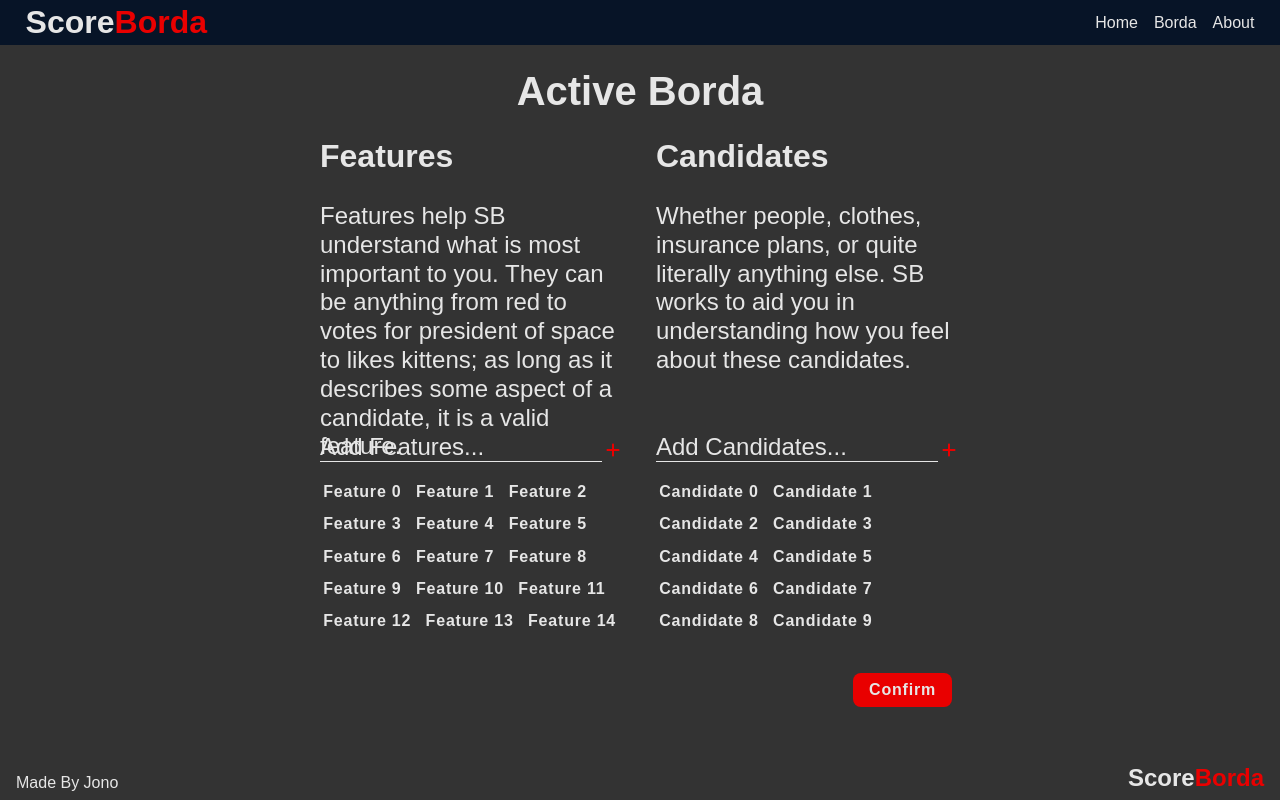
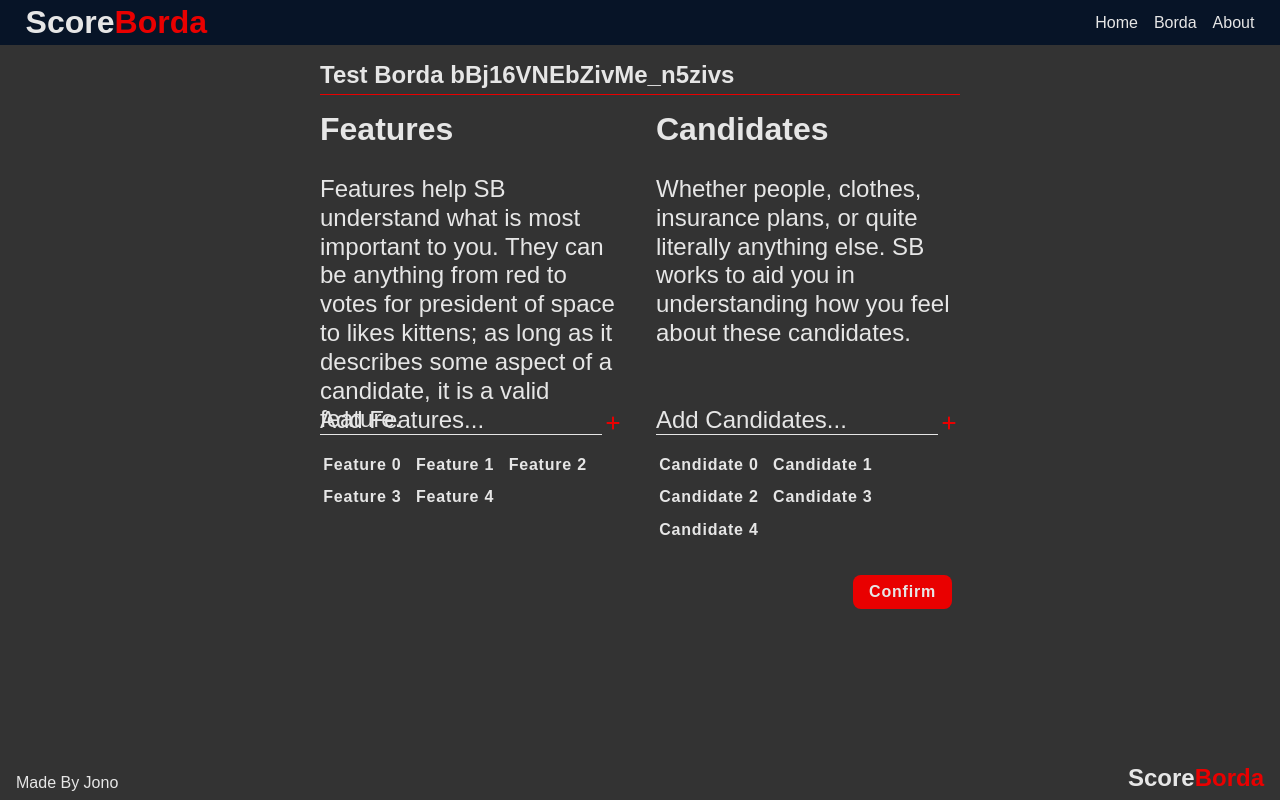
Before and after one commit to JonoAugustine/ScoreBorda, a Next.js app: page /borda in a window 1280 px wide. Built offline with nearby package versions, Linux system fonts and the light colour scheme.

Commit message:
feat: add nanoid for unique ID generation and refactor Borda structure

```diff
--- a/package.json
+++ b/package.json
@@ -15,6 +15,7 @@
     "@fortawesome/fontawesome-svg-core": "^6.7.2",
     "@fortawesome/free-solid-svg-icons": "^6.7.2",
     "@fortawesome/react-fontawesome": "^0.2.2",
+    "nanoid": "^5.1.5",
     "next": "15.2.4",
     "react": "^19.1.0",
     "react-dom": "^19.0.0"
--- a/src/app/(site)/borda/layout.tsx
+++ b/src/app/(site)/borda/layout.tsx
@@ -1,35 +1,17 @@
 "use client"
 
-import { BordaStage } from "@/state/Borda"
+import { Borda, testBorda } from "@/state/Borda"
 import BordaProvider from "@/state/BordaContext"
 import { useState } from "react"
 
 export default function BordaLayout(props: any) {
-  const [testBorda] = useState(
-    (() => {
-      const zeroArray = [0]
-      while (zeroArray.length < 30) {
-        zeroArray.push(0)
-      }
-      return {
-        stage: BordaStage.SETUP,
-        features: zeroArray.map((_, i) => ({
-          name: `Feature ${i}`,
-          score: 0,
-        })),
-        candidates: zeroArray.map((_, i) => ({
-          name: `Candidate ${i}`,
-          featureScores: zeroArray,
-          score: 0,
-        })),
-      }
-    })()
-  )
+  const [borda] = useState<Borda>(testBorda())
+
   return (
-    <BordaProvider borda={testBorda}>
+    <BordaProvider borda={borda}>
       <div className="page borda">
         <header className="borda-header">
-          <h2>Active Borda</h2>
+          <h1>{borda.name}</h1>
         </header>
         {props.children}
       </div>
--- a/src/app/(site)/borda/page.tsx
+++ b/src/app/(site)/borda/page.tsx
@@ -1,29 +1,29 @@
 "use client"
 
 import { EntitySetup, FeatureCalibration } from "@/Screens"
-import { BordaStage } from "@/state/Borda"
+import { Borda, BordaStage } from "@/state/Borda"
 import { BordaCtx, BordaDispatchCtx } from "@/state/BordaContext"
 import { Feature } from "@/state/BordaEntities"
 import { BordaIterable } from "@/state/BordaIterable"
-import { useContext, useEffect } from "react"
+import { BordaAction } from "@/state/BordaReducer"
+import { Dispatch, useContext, useEffect } from "react"
 
 export default function BordaPage() {
   const borda = useContext(BordaCtx)!
-  const dispatch = useContext(BordaDispatchCtx)!
+  const dispatch: Dispatch<BordaAction> = useContext(BordaDispatchCtx)!
 
   useEffect(() => console.log(borda), [borda])
 
+  return ScreenController(borda, dispatch)
+}
+
+/** Renders the appropriate borda screen based on the state. */
+function ScreenController(borda: Borda, dispatch: React.Dispatch<any>) {
   const confirm = () => dispatch({ type: "NEXT_STATE" })
   const back = () => dispatch({ type: "LAST_STATE" })
   const reset = () => dispatch({ type: "RESET" })
 
-  /**
-   * Renders the appropriate borda screen based on the round state.
-   *
-   * @param {string} state - The current state of the round
-   */
-  const renderState = (state: BordaStage) => {
-    switch (state) {
+  switch (borda.stage) {
     case BordaStage.CALIBRATION:
       return (
         <FeatureCalibration
@@ -38,7 +38,6 @@ export default function BordaPage() {
           cancel={back}
           restart={() => {
             dispatch({ type: "RESET" })
-
           }}
         />
       )
@@ -73,13 +72,10 @@ export default function BordaPage() {
     default:
       return (
         <div>
-            <h1>Unknown state: {state}</h1>
+          <h1>Unknown state: {borda.stage}</h1>
           <button onClick={back}>back</button>
           <button onClick={reset}>Reset</button>
         </div>
       )
   }
 }
-
-  return renderState(borda.stage)
-}
--- a/src/state/Borda.tsx
+++ b/src/state/Borda.tsx
@@ -1,3 +1,4 @@
+import { nanoid } from "nanoid"
 import { Candidate, Feature } from "./BordaEntities"
 
 export const enum BordaStage {
@@ -8,7 +9,34 @@ export const enum BordaStage {
 }
 
 export type Borda = {
+  _id: string
+  date: Date
+  name: string
   features: Feature[]
   candidates: Candidate[]
   stage: BordaStage
 }
+
+export function testBorda(size: number = 5): Borda {
+  "use client"
+  const zeroArray = [0]
+  while (zeroArray.length < size) {
+    zeroArray.push(0)
+  }
+  const _id = nanoid()
+  return {
+    _id,
+    date: new Date(),
+    name: `Test Borda ${_id}`,
+    stage: BordaStage.SETUP,
+    features: zeroArray.map((_, i) => ({
+      name: `Feature ${i}`,
+      score: 0,
+    })),
+    candidates: zeroArray.map((_, i) => ({
+      name: `Candidate ${i}`,
+      featureScores: zeroArray,
+      score: 0,
+    })),
+  }
+}
--- a/src/style/pages/_borda.scss
+++ b/src/style/pages/_borda.scss
@@ -8,13 +8,13 @@
   justify-content: space-between;
 
   header {
-    display: flex;
-    flex-direction: row;
-    justify-content: space-between;
-    margin: 1vh 0;
+    width: 100%;
+    padding-bottom: 5px;
+    border-bottom: 1px solid $c-main;
 
-    h2 {
-      font-size: 5vh;
+    h1 {
+      text-align: left;
+      font-size: 3vh;
     }
   }
 }
```
Also changed, not shown: 1 other file (tests, documents, lock files or other folders). Lines whose indentation alone changed are shown as unchanged.
